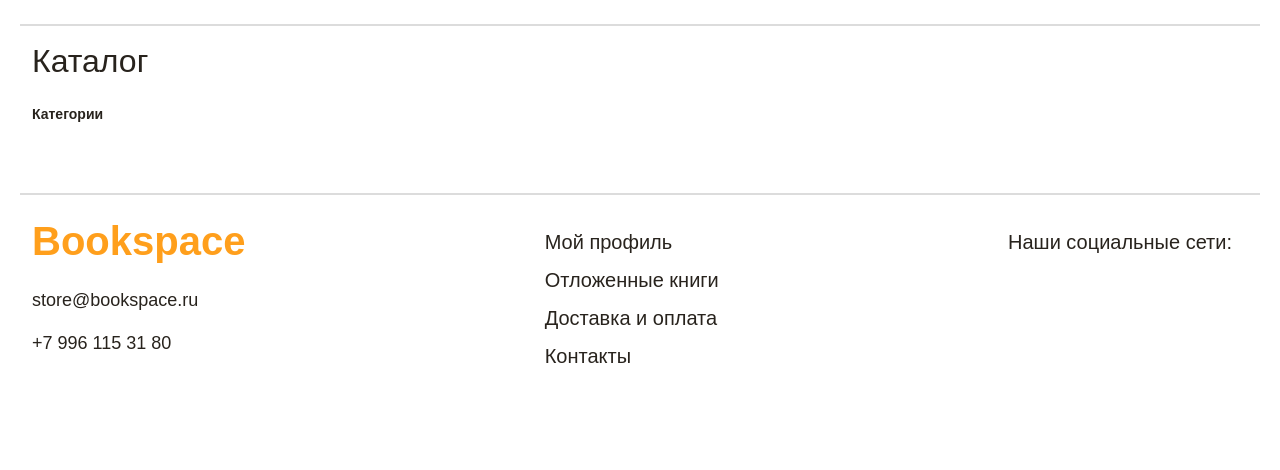
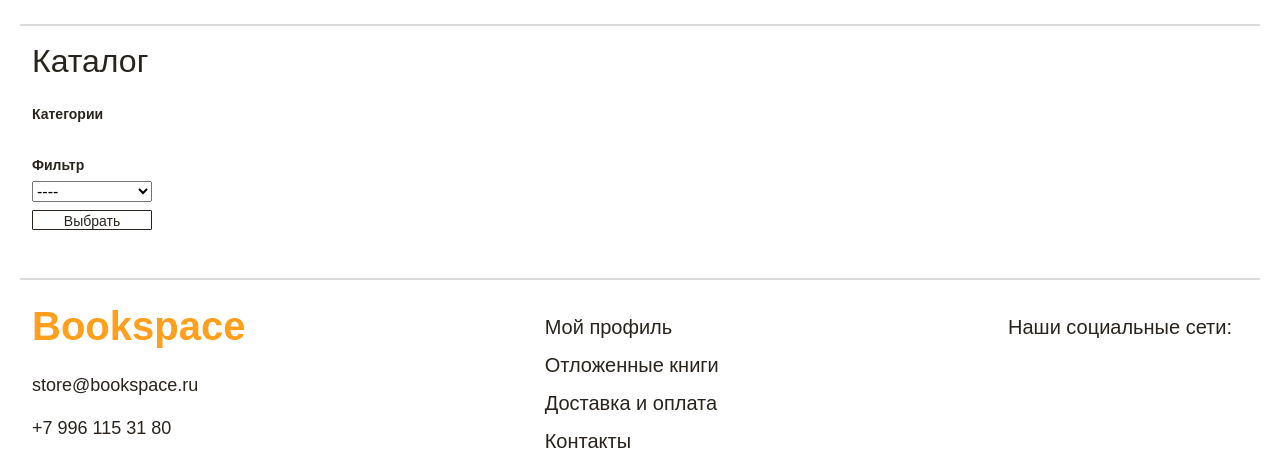
Before and after one commit to DashaVed/semester_project_2k_flask_bookspace, a Flask app: page /catalog in a window 1280 px wide. Shown: the part 92-562 px from the top of the page. Run offline with Flask 3, Linux system fonts and the light colour scheme; data that the repository does not hold is empty; some libraries are stand-ins or nearby versions; some web fonts are replaced.

Commit message:
+ filter label, search in get form

```diff
--- a/routs.py
+++ b/routs.py
@@ -50,10 +50,12 @@ def is_admin():
 # def main():
 #     return render_template('shop/main.html', is_authenticated=is_authenticated(), is_admin=is_admin())
 
-@app.route("/", defaults={'parent_id': None})
-@app.route('/catalog', defaults={'parent_id': None})
-@app.route('/catalog/<parent_id>')
+@app.route("/", defaults={'parent_id': None}, methods=['GET', 'POST'])
+@app.route('/catalog', defaults={'parent_id': None}, methods=['GET', 'POST'])
+@app.route('/catalog/<parent_id>', methods=['GET', 'POST'])
 def main(parent_id):
+    search = request.args.get('search', None)
+    label = request.args.get('label', None)
     if parent_id:
         products = []
         categories = db.select(f'SELECT * FROM category WHERE category_parent_id= %s', (parent_id,))
@@ -62,13 +64,18 @@ def main(parent_id):
             products_id = db.select('SELECT product_id FROM product WHERE category_id = %s', (str(category['id']),))
             for product_id in products_id:
                 products += \
-                    db.select('SELECT product_id, title, author, price, image FROM product WHERE product_id = %s',
+                    db.select('SELECT product_id, title, author, price, image, label_id FROM product WHERE product_id = %s',
                               values=(product_id['product_id'],))
     else:
         categories = db.select('SELECT * FROM category WHERE category_parent_id is NULL')
         products = db.select('SELECT * FROM product')
+    if label:
+        products = list(filter(lambda x: x['label_id'] == label, products))
+    if search:
+        products = list(filter(lambda x: search.upper() in x['title'].upper(), products))
 
-    return render_template('shop/catalog.html', categories=categories, products=products,
+    labels = db.select('SELECT * FROM shop_label')
+    return render_template('shop/catalog.html', categories=categories, products=products, labels=labels,
                            is_authenticated=is_authenticated())
 
 
@@ -464,7 +471,7 @@ def about_us():
 
 
 @app.errorhandler(404)
-def page_not_found():
+def page_not_found(e):
     return render_template('shop/error.html'), 404
 
 
--- a/static/css/catalog.css
+++ b/static/css/catalog.css
@@ -21,7 +21,7 @@ h1 {
     width: 200px;
 }
 
-.catalog-nav_title {
+.catalog-nav_title, .filter-title {
     font-family: montserrat, sans-serif;
     font-weight: 700;
     font-style: normal;
@@ -49,6 +49,28 @@ h1 {
     color: #FF9F1C;
 }
 
+.label-select {
+    width: 120px;
+}
+
+.label-select option {
+    font-family: montserrat, sans-serif;
+    font-weight: 500;
+    color: #28231D;
+    font-size: 14px;
+}
+
+.filter-btn {
+    vertical-align: middle;
+    width: 120px;
+    height: 20px;
+    font-family: montserrat, sans-serif;
+    font-weight: 500;
+    color: #28231D;
+    font-size: 14px;
+    border-color: #28231D;
+    border-radius: 1px;
+}
 
 .product-card {
     width: 240px;
--- a/templates/shop/catalog.html
+++ b/templates/shop/catalog.html
@@ -27,7 +27,21 @@
                                 </ul>
                             </nav>
                         </section>
-                        <div class="filter">
+                        <div class="filter mt-4">
+                            <div class=" mb-1">
+                                <span class="filter-title">Фильтр</span>
+                            </div>
+                            <form method="get" enctype="multipart/form-data">
+                                <div class="filter-menu d-flex flex-column">
+                                <select name="label" class="label-select">
+                                    <option>----</option>
+                                    {% for label in labels %}
+                                        <option value="{{ label.id }}">{{ label.value }}</option>
+                                    {% endfor %}
+                                </select>
+                                    <input type="submit" class="btn filter-btn mt-2 p-0" value="Выбрать">
+                                </div>
+                            </form>
                         </div>
                     </div>
                     <div class="catalog-content">
--- a/templates/shop/layout.html
+++ b/templates/shop/layout.html
@@ -38,11 +38,11 @@
         <div class="d-inline-flex">
             <a class="navbar-logo" href="{{ url_for('main') }}">Bookspace</a>
             <div class="input-control_container">
-                <form class="me-2" method="post">
+                <form class="me-2" method="get">
                     <div class="form-control-sm">
                         <div class="navbar_search col-auto">
                             <span><i class='bx bx-search'></i></span>
-                            <input placeholder="Введите название книги...">
+                            <input placeholder="Введите название книги..." name="search">
                             <button type="submit">Найти</button>
                         </div>
                     </div>
```
Also changed, not shown: templates/shop/best_price.html (deleted, +0 -10 lines), templates/shop/bestsellery.html (deleted, +0 -10 lines), templates/shop/main.html (deleted, +0 -26 lines), templates/shop/new.html (deleted, +0 -10 lines), templates/shop/sales.html (deleted, +0 -10 lines).
